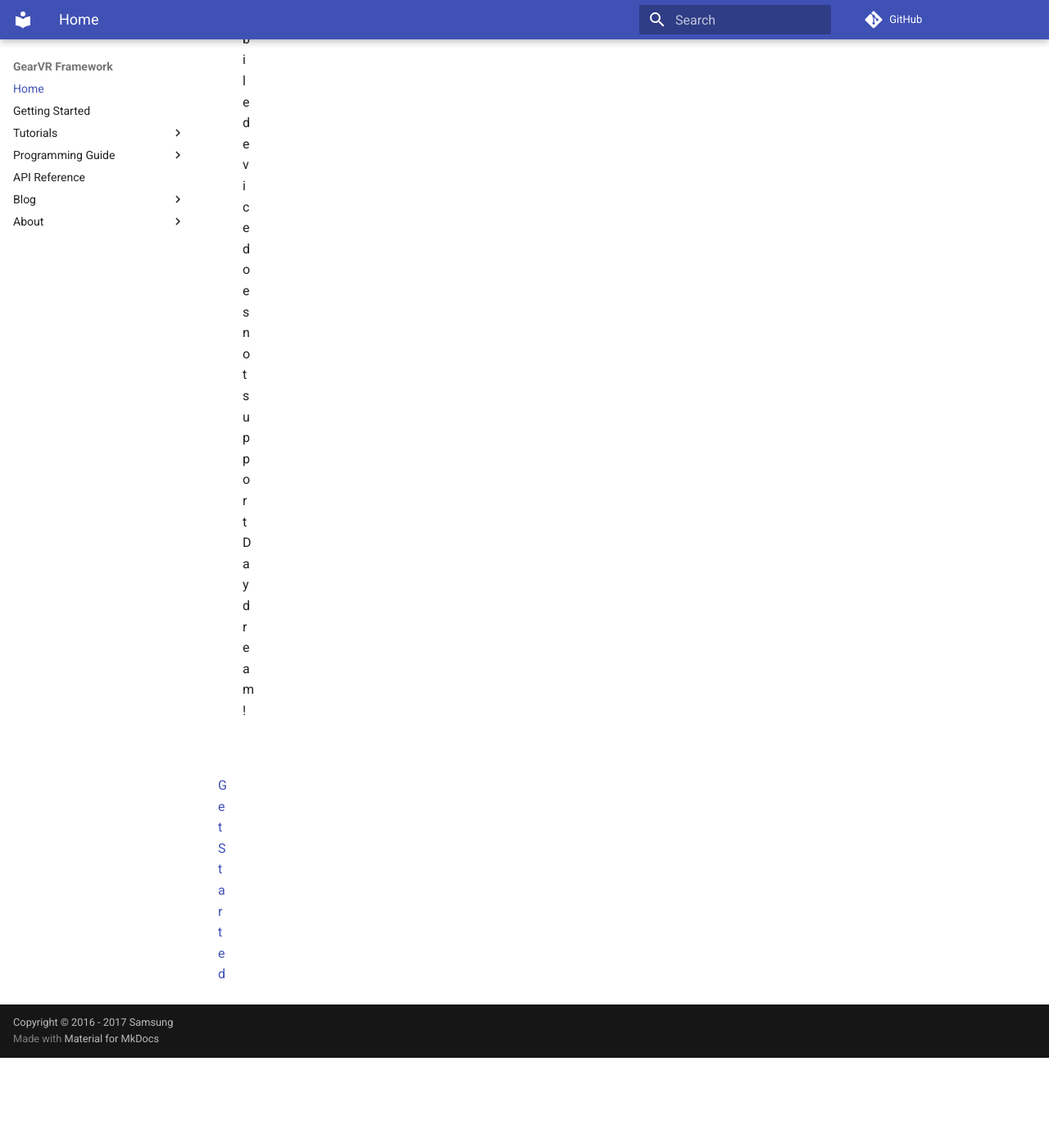
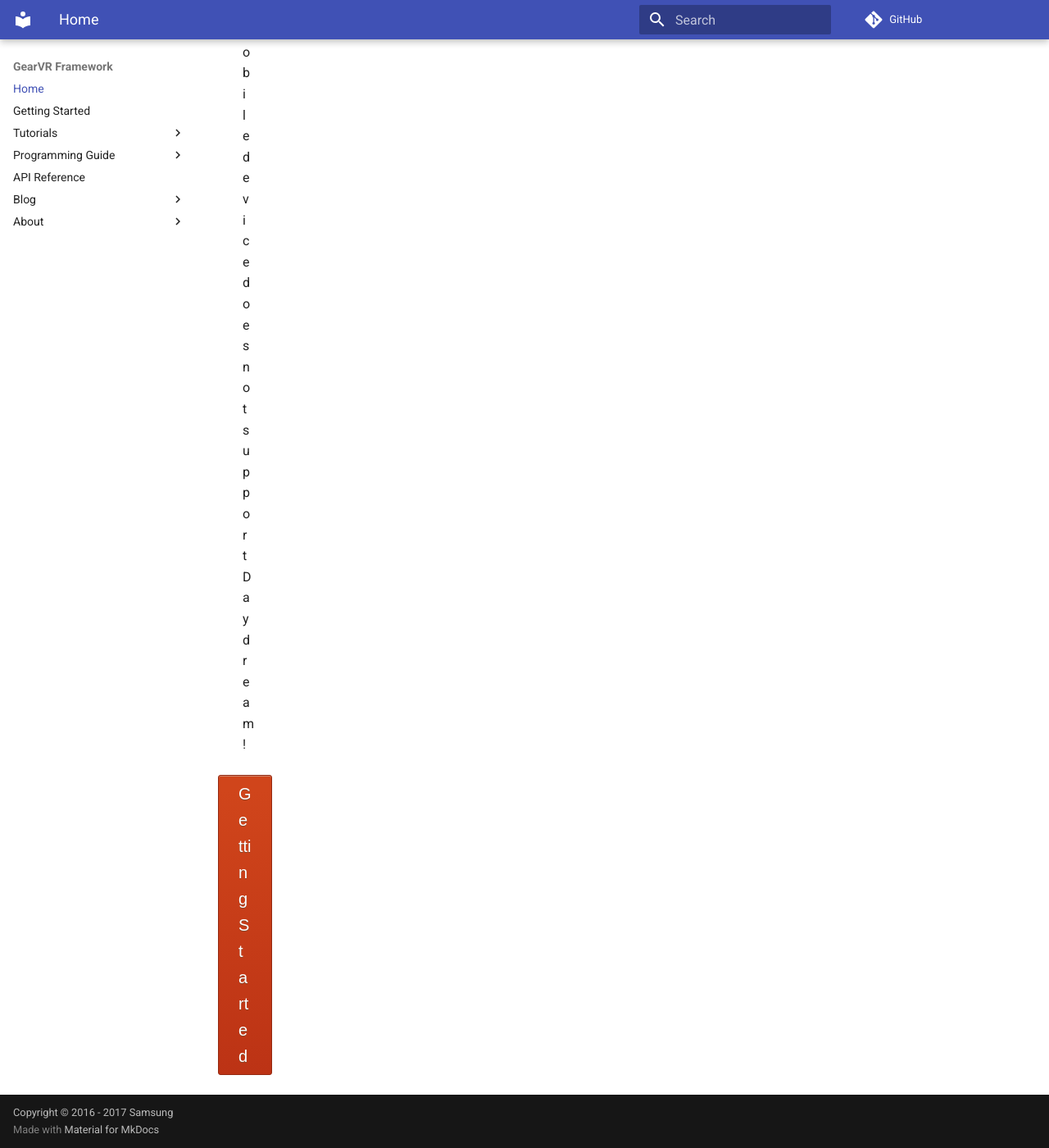
Before and after one commit to nitosan/GearVRf-docs, an MkDocs documentation site: the page built from docs/index.md, in a window 1280 px wide and 1400 px high, scrolled down 28066 px. Shown: the whole window at 82% size. Built offline with MkDocs 1.6.1 and Material for MkDocs 9.7.7, drawn with Linux system fonts in a browser that asks for light colours; comment, search, counter and statistics services are not loaded; old or Windows-style settings are respelled for this version of MkDocs; before the commit the page ends 29356 px from its top, so only the background shows below that.

Commit message:
Getting started

```diff
--- a/docs/index.md
+++ b/docs/index.md
@@ -1,4 +1,6 @@
 # GearVR Framework Project
+
+![](/images/GearVRf_Architecture.png)
 
 The Gear VR Framework (GearVRf) Project is a lightweight, powerful, open source rendering engine with a Java interface for developing mobile VR games and applications for Gear VR and Google Daydream View.
 
@@ -14,6 +16,7 @@ __GearVRf is:__
 
 * __Efficient__ - GearVRf's interface layer is abstracted from the target mobile VR platform SDK. You can write code once and build for both Gear VR and Daydream/Cardboard. Default build options create a single apk that works for both, with run-time flow checks for Oculus service that revert to Daydream if Oculus not available. Google Cardboard is even supported, as Daydream's backend reverts to the Google Cardboard service if the mobile device does not support Daydream!
 
-![](/images/GearVRf_Architecture.png)
 
-[Get Started](getting_started.md)
+<div class="white_text">
+	<a href="getting_started" class="startButton">Getting Started</a>
+</div>
--- a/docs/stylesheets/extra.css
+++ b/docs/stylesheets/extra.css
@@ -10,3 +10,52 @@
 	    margin-left: 100%;
 	}
 }
+
+
+.white_text a {
+	color: #ffffff;
+}
+
+.white_text a:hover {
+	color: #ffffff;
+}
+
+.startButton {
+	-moz-box-shadow:inset 0px 1px 0px 0px #cf866c;
+	-webkit-box-shadow:inset 0px 1px 0px 0px #cf866c;
+	box-shadow:inset 0px 1px 0px 0px #cf866c;
+	background:-webkit-gradient(linear, left top, left bottom, color-stop(0.05, #d0451b), color-stop(1, #bc3315));
+	background:-moz-linear-gradient(top, #d0451b 5%, #bc3315 100%);
+	background:-webkit-linear-gradient(top, #d0451b 5%, #bc3315 100%);
+	background:-o-linear-gradient(top, #d0451b 5%, #bc3315 100%);
+	background:-ms-linear-gradient(top, #d0451b 5%, #bc3315 100%);
+	background:linear-gradient(to bottom, #d0451b 5%, #bc3315 100%);
+	filter:progid:DXImageTransform.Microsoft.gradient(startColorstr='#d0451b', endColorstr='#bc3315',GradientType=0);
+	background-color:#d0451b;
+	-moz-border-radius:3px;
+	-webkit-border-radius:3px;
+	border-radius:3px;
+	border:1px solid #942911;
+	display:inline-block;
+	cursor:pointer;
+	color:#ffffff;
+	font-family:Arial;
+	font-size:20px;
+	padding:6px 24px;
+	text-decoration:none;
+	text-shadow:0px 1px 0px #854629;
+}
+.startButton:hover {
+	background:-webkit-gradient(linear, left top, left bottom, color-stop(0.05, #bc3315), color-stop(1, #d0451b));
+	background:-moz-linear-gradient(top, #bc3315 5%, #d0451b 100%);
+	background:-webkit-linear-gradient(top, #bc3315 5%, #d0451b 100%);
+	background:-o-linear-gradient(top, #bc3315 5%, #d0451b 100%);
+	background:-ms-linear-gradient(top, #bc3315 5%, #d0451b 100%);
+	background:linear-gradient(to bottom, #bc3315 5%, #d0451b 100%);
+	filter:progid:DXImageTransform.Microsoft.gradient(startColorstr='#bc3315', endColorstr='#d0451b',GradientType=0);
+	background-color:#bc3315;
+}
+.startButton:active {
+	position:relative;
+	top:1px;
+}
```
